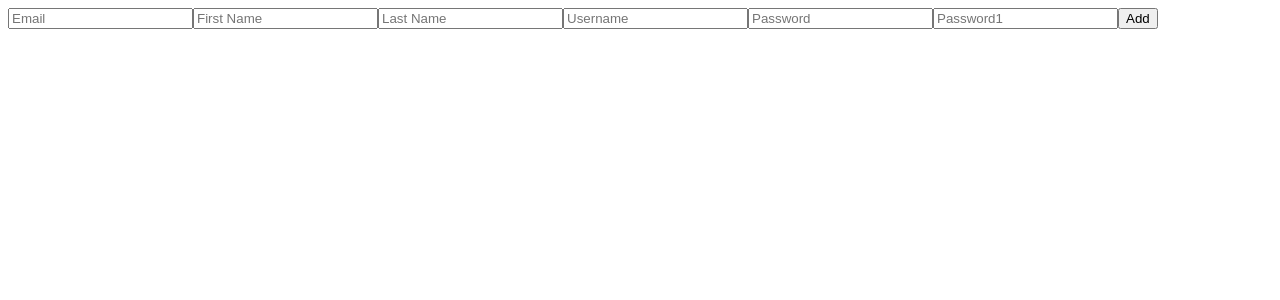
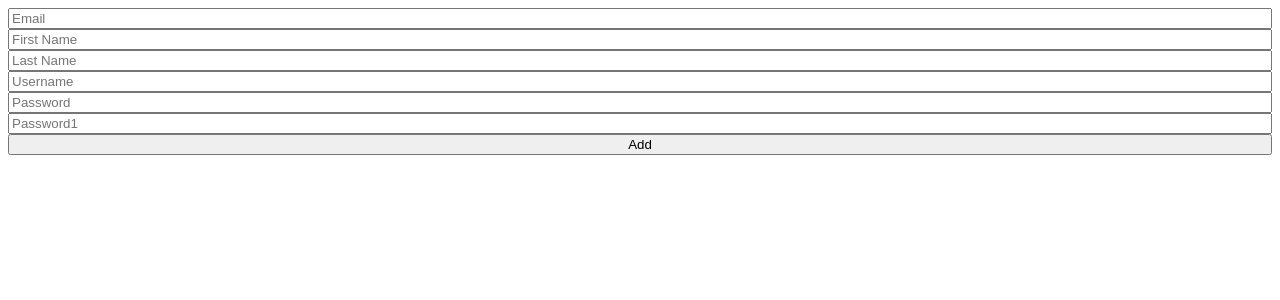
Before and after one commit to yoojh9/react-master, a React (Create React App) app in the folder todo-app/: page / in a window 1280 px wide. Shown: the top 300 px of the page. Built offline with nearby package versions, Linux system fonts and the light colour scheme.

Commit message:
react-hook-form 사용

```diff
--- a/todo-app/src/TodoList.tsx
+++ b/todo-app/src/TodoList.tsx
@@ -1,6 +1,7 @@
 import React, { useState } from "react";
 import { useForm } from "react-hook-form";
 
+// react-hook-form 쓰기 전
 /*
 function ToDoList() {
     const [toDo, setToDo] = useState("");
@@ -24,18 +25,21 @@
 */
 
 function ToDoList() {
-    const { register, watch } = useForm();
+    const { register, watch, handleSubmit, formState } = useForm();
+    const onValid = (data: any) => {
+        console.log(data);
+    }
     console.log(register('toDo')); // { name: 'toDo', onChange: ƒ, onBlur: ƒ, ref: ƒ}
     console.log(watch());
-
+    console.error(formState.errors);
     return <div>
-        <form>
-            <input {...register("email")} placeholder="Email"></input>
-            <input {...register("firttName")} placeholder="First Name"></input>
-            <input {...register("last Name")} placeholder="Last Name"></input>
-            <input {...register("username")} placeholder="Username"></input>
-            <input {...register("Password")} placeholder="Password"></input>
-            <input {...register("Password1")} placeholder="Password1"></input>
+        <form style={{ display: "flex", flexDirection: "column" }} onSubmit={handleSubmit(onValid)}>
+            <input {...register("email", { required: true })} placeholder="Email"></input>
+            <input {...register("firttName", { required: true })} placeholder="First Name"></input>
+            <input {...register("last Name", { required: true })} placeholder="Last Name"></input>
+            <input {...register("username", { required: true, minLength: 10 })} placeholder="Username"></input>
+            <input {...register("Password", { required: "Password is Required", minLength: { value: 5, message: "Your password is too short" } })} placeholder="Password"></input>
+            <input {...register("Password1", { required: true, minLength: 5 })} placeholder="Password1"></input>
             <button>Add</button>
         </form>
     </div>;
```
Also changed, not shown: 1 other file (tests, documents, lock files or other folders).
